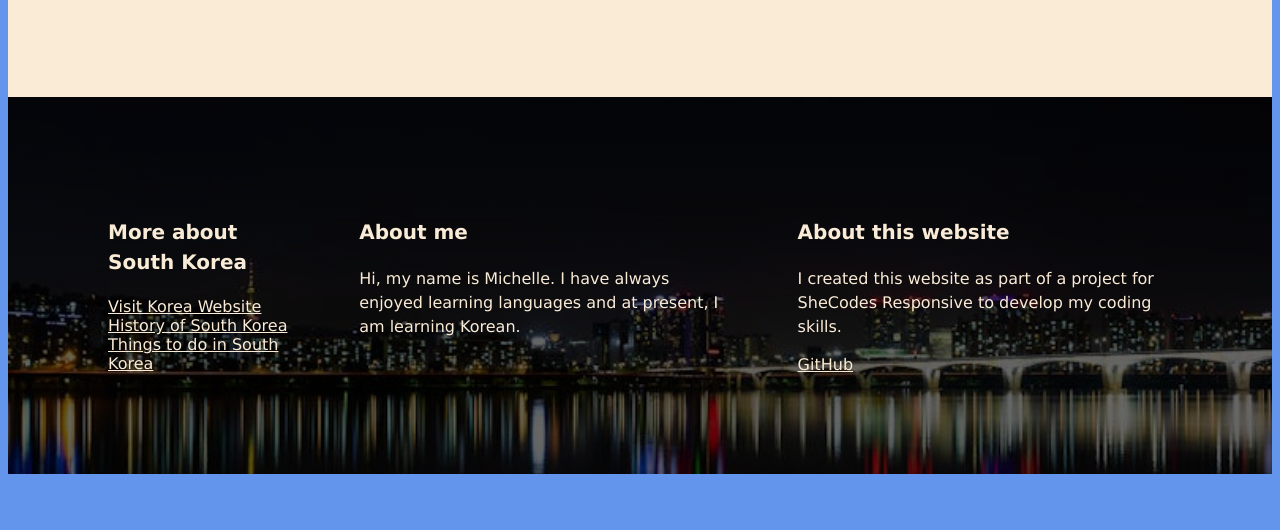
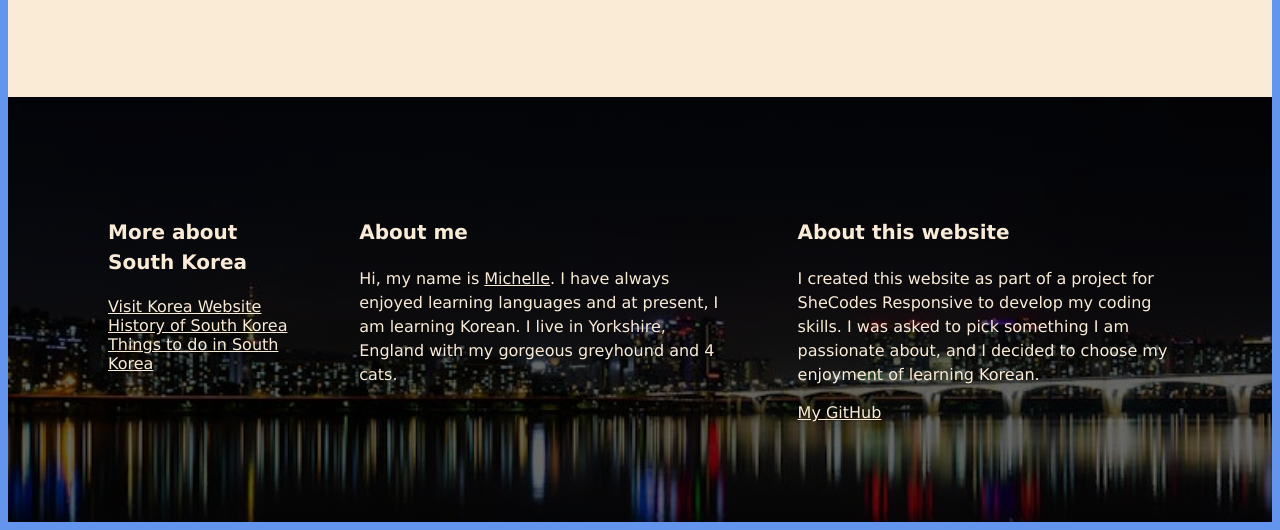
Before and after one commit to MichelleHoefer/korean-responsive-project, a plain HTML site: page index.html in a window 1280 px wide. Shown: the part 4492-5022 px from the top of the page. Before the commit the page ends 4974 px from the top, so only its background shows below. Drawn offline with Linux system fonts and the light colour scheme.

Commit message:
added more to the footer

```diff
--- a/index.html
+++ b/index.html
@@ -214,21 +214,27 @@
           <div>
             <h3>About me</h3>
             <p>
-              Hi, my name is Michelle. I have always enjoyed learning languages
-              and at present, I am learning Korean.
+              Hi, my name is
+              <a href="https://www.linkedin.com/in/michelle-hoefer-0b478229b/"
+                >Michelle</a
+              >. I have always enjoyed learning languages and at present, I am
+              learning Korean. I live in Yorkshire, England with my gorgeous
+              greyhound and 4 cats.
             </p>
           </div>
           <div>
             <h3>About this website</h3>
             <p>
               I created this website as part of a project for SheCodes
-              Responsive to develop my coding skills.
+              Responsive to develop my coding skills. I was asked to pick
+              something I am passionate about, and I decided to choose my
+              enjoyment of learning Korean.
             </p>
 
             <a
               href="https://github.com/MichelleHoefer/korean-responsive-project"
               target="_blank"
-              >GitHub</a
+              >My GitHub</a
             >
           </div>
         </section>
--- a/src/style.css
+++ b/src/style.css
@@ -238,6 +238,7 @@ footer a {
   .video iframe {
     left: 0;
     top: 0;
+    margin-right: 10px;
     height: 100%;
     width: 100%;
     position: absolute;
```
